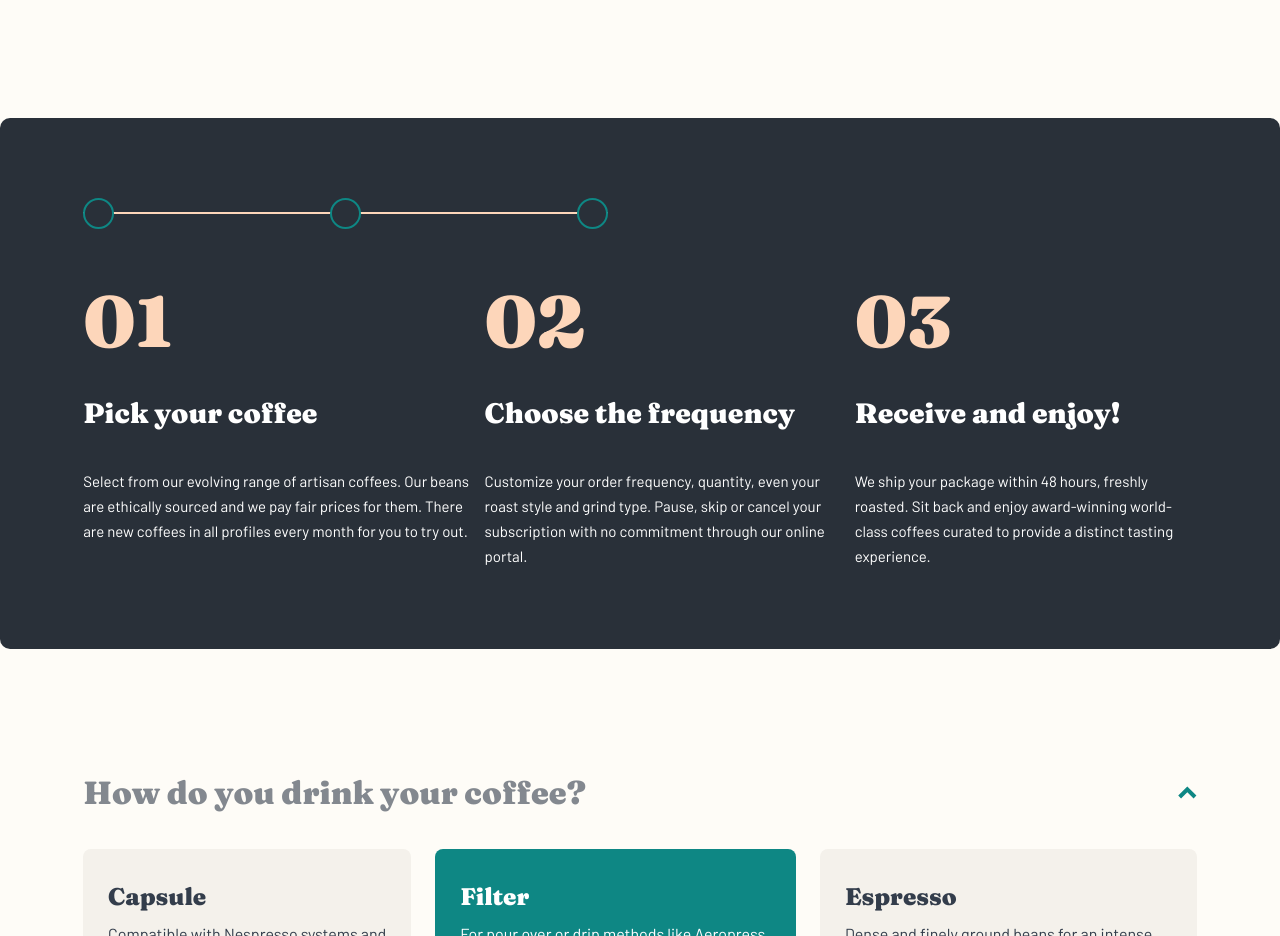
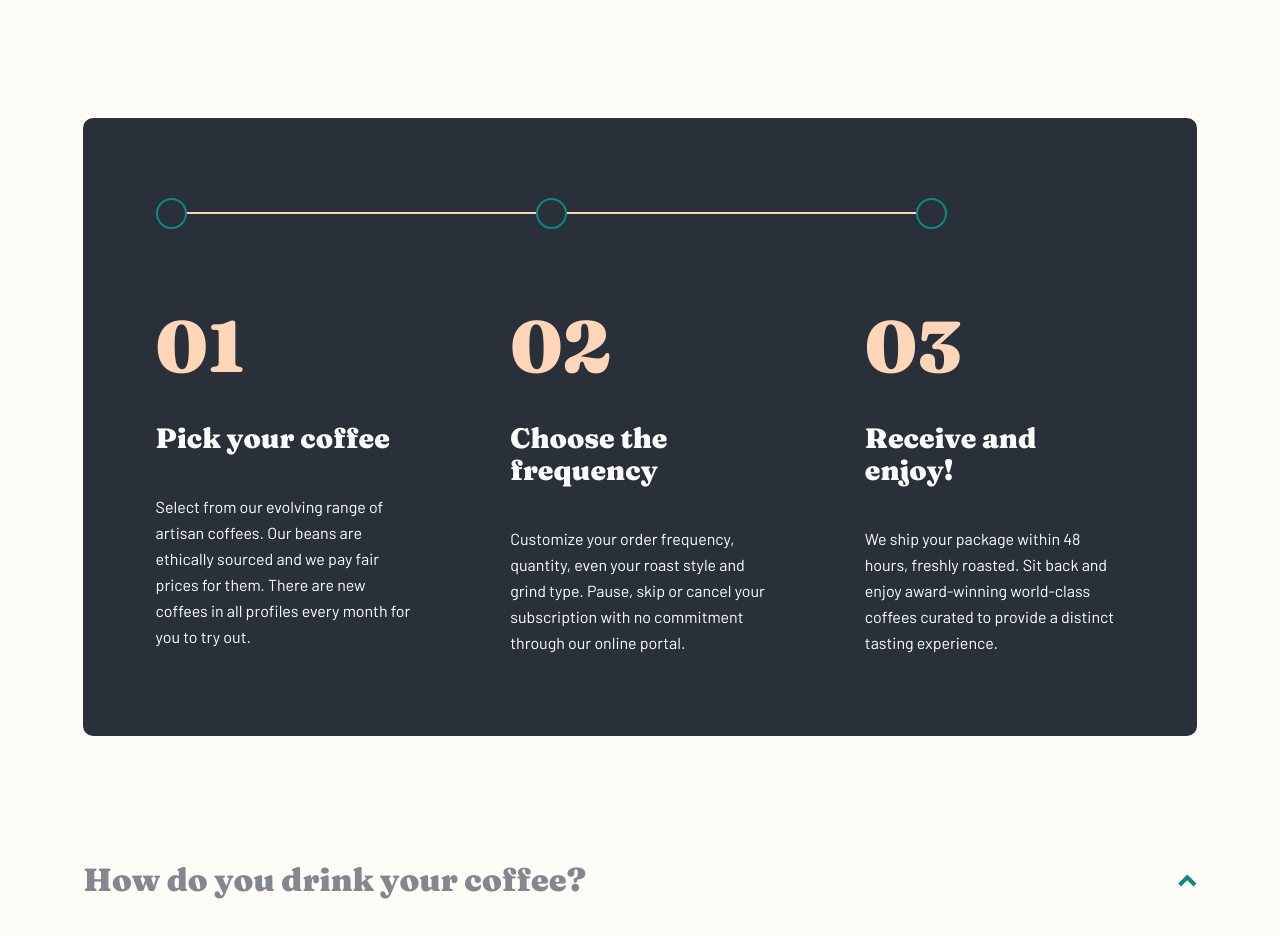
Before and after one commit to gabrielmorandi/Coffeeroasters-Subscription-Site, a React (Vite) app in the folder COFEEROASTERS/: page /plan in a window 1280 px wide. Shown: the part 567-1503 px from the top of the page. Built offline with nearby package versions, Linux system fonts and the light colour scheme.

Commit message:
feature: plan desktop version

```diff
--- a/COFEEROASTERS/src/css/index.css
+++ b/COFEEROASTERS/src/css/index.css
@@ -1078,13 +1078,20 @@ main #plans {
   padding-block: 5rem;
   border-radius: 0.625rem;
 }
+@media (min-width: 1024px) {
+  main #plans {
+    width: 87%;
+    max-width: 80rem;
+    margin: 0 auto;
+  }
+}
 main #plans .container-flex {
   flex-direction: column;
   gap: 3.5rem;
 }
-@media (min-width: 768px) {
+@media (min-width: 1024px) {
   main #plans .container-flex {
-    gap: 3.5rem;
+    gap: 5.1rem;
   }
 }
 main #plans .container-flex .items {
@@ -1118,6 +1125,11 @@ main #plans .container-flex .items {
     z-index: 1000000;
   }
 }
+@media (min-width: 1024px) {
+  main #plans .container-flex .items {
+    gap: 21.81rem;
+  }
+}
 main #plans .container-flex .plans {
   display: flex;
   flex-direction: column;
@@ -1127,6 +1139,11 @@ main #plans .container-flex .plans {
   main #plans .container-flex .plans {
     flex-direction: row;
     gap: 10px;
+  }
+}
+@media (min-width: 1024px) {
+  main #plans .container-flex .plans {
+    gap: 5.94rem;
   }
 }
 main #plans .container-flex .plans .plan {
@@ -1165,6 +1182,11 @@ main #plans .container-flex .plans h3 {
     text-align: left;
   }
 }
+@media (min-width: 1024px) {
+  main #plans .container-flex .plans h3 {
+    max-width: 15.9rem;
+  }
+}
 main #plans .container-flex .plans p {
   color: #FFF;
   text-align: center;
@@ -1176,6 +1198,13 @@ main #plans .container-flex .plans p {
 @media (min-width: 768px) {
   main #plans .container-flex .plans p {
     text-align: left;
+  }
+}
+@media (min-width: 1024px) {
+  main #plans .container-flex .plans p {
+    font-size: 1rem;
+    line-height: 1.625rem;
+    max-width: 17.8rem;
   }
 }
 main #make-plan {
```
Also changed, not shown: COFEEROASTERS/src/sass/components/main.sass (+16 -2 lines), 1 other file (tests, documents, lock files or other folders).
